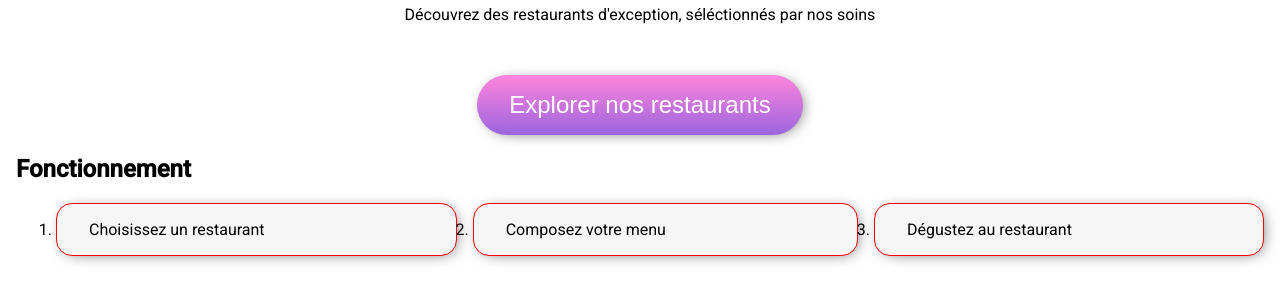
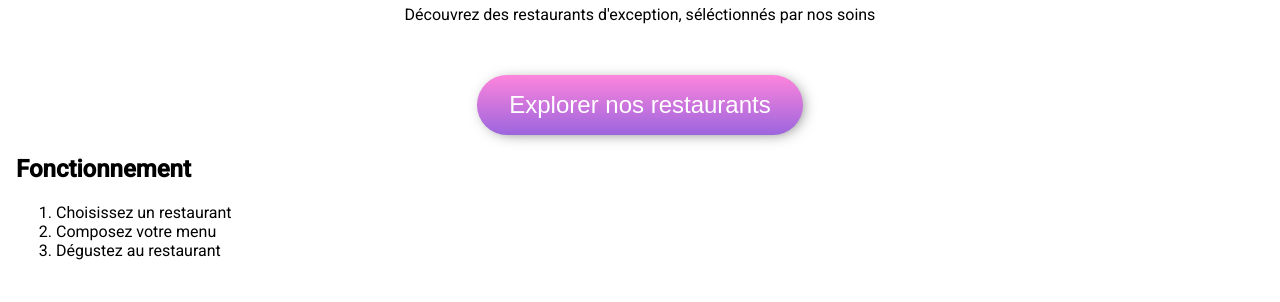
Before and after one commit to hajarelmmir/Ohmyfood, a website: page index.html in a window 1280 px wide. Shown: the part 304-606 px from the top of the page. Drawn offline with nearby package versions, Linux system fonts and the light colour scheme; files that its build step writes are made by us from their sources; a web font is replaced by a local one.

```diff
--- a/sass/layout/tuto.scss
+++ b/sass/layout/tuto.scss
@@ -1,24 +1,6 @@
-@import "../utils/zoom.scss";
-
-.tuto{
-    & ol {
-        display: flex;
-        flex-wrap: wrap;
-        gap: 1rem;
-        @media (max-width: 767.68){
-            flex-direction: column;
-
-        }
-    }
-    & li{
-        background-color: #f6f6f6 ;
+.tuto {
+    &li{
+        background-color: #f6f6F6;
         padding: 1rem 2rem;
-        border: 1px solid red;
-        flex-grow: 1;
-        border-radius: 1rem;
-        @include base-shadow;
-        &:hover{
-            @include zoom;
-        }
     }
 }
```
Also changed, not shown: 1 other file.
